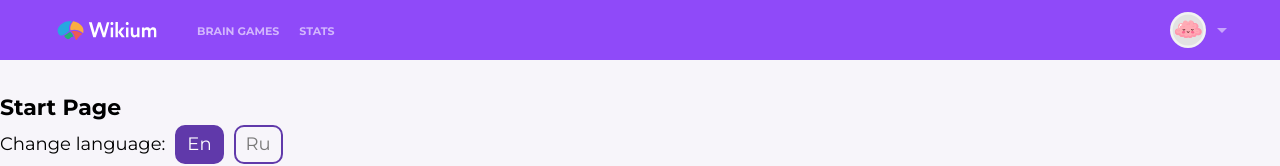
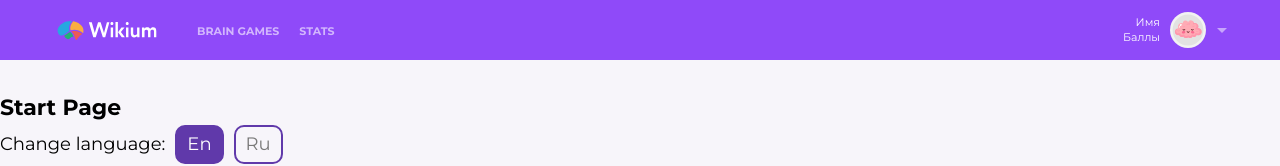
Before and after one commit to Ponomareva-Nina/Wikium-Clone, a React (Create React App) app in the folder client/: page /#/ in a window 1280 px wide. Shown: the top 166 px of the page. Built offline with nearby package versions, Linux system fonts and the light colour scheme.

Commit message:
fix: fix menu navigation behaivor, add acc info

```diff
--- a/client/src/components/Header/Header.tsx
+++ b/client/src/components/Header/Header.tsx
@@ -30,8 +30,8 @@ export const Header = () => {
       }
     };
 
-    document.addEventListener("mousedown", handler);
-    return () => document.removeEventListener("mousedown", handler);
+    document.body.addEventListener("mousedown", handler);
+    return () => document.body.removeEventListener("mousedown", handler);
   });
 
   return (
@@ -50,9 +50,9 @@ export const Header = () => {
           <div className={cn(styles.header_container)}>
             <Logo />
             <Burger onClick={toogleBurgerClick} isOpen={isMenuOpen} />
-            <NavigationList onClick={toogleBurgerClick} isOpen={isOpenAccPopup} />
+            {!isMenuOpen && <NavigationList />}
           </div>
-          <AccountLogo onClick={hadleAccountClick} isOpen={isOpenAccPopup} />
+          {!isMenuOpen && <AccountLogo onClick={hadleAccountClick} isOpen={isOpenAccPopup} />}
         </div>
       )}
     </header>
--- a/client/src/components/Menu/Menu.module.scss
+++ b/client/src/components/Menu/Menu.module.scss
@@ -6,7 +6,7 @@
 
     &__open {
         min-width: 28rem;
-        padding: 6.2rem 0 0 2rem;
+        padding: 1rem 2rem;
         position: fixed;
         top: 0;
         left: 0;
--- a/client/src/components/Menu/Menu.tsx
+++ b/client/src/components/Menu/Menu.tsx
@@ -2,7 +2,6 @@ import cn from "classnames";
 import { NavigationList } from "../NavigationList/NavigationList";
 import { AccountLogo } from "../UI";
 import styles from "./Menu.module.scss";
-// import styles from "./Menu.module.scss";
 
 type MenuProps = {
   isOpenAcc: boolean;
@@ -14,7 +13,9 @@ type MenuProps = {
 export const Menu = ({ onClickAcc, isOpenAcc, onClickMenu, isOpenMenu }: MenuProps) => {
   return (
     <div className={cn(isOpenMenu ? styles.menu__open : styles.menu)}>
-      {isOpenMenu && <AccountLogo onClick={onClickAcc} isOpen={isOpenAcc} />}
+      {isOpenMenu && (
+        <AccountLogo onClick={onClickAcc} isOpen={isOpenAcc} isOpenMenu={isOpenMenu} />
+      )}
       <NavigationList onClick={onClickMenu} isOpen={isOpenMenu} />
     </div>
   );
--- a/client/src/components/NavigationList/NavigationItem/NavigationItem.tsx
+++ b/client/src/components/NavigationList/NavigationItem/NavigationItem.tsx
@@ -9,7 +9,7 @@ export const NavigationItem = ({
 }: {
   children: string;
   to: string;
-  onClick: () => void;
+  onClick?: () => void;
 }) => {
   const match = useMatch(to);
 
--- a/client/src/components/NavigationList/NavigationList.tsx
+++ b/client/src/components/NavigationList/NavigationList.tsx
@@ -1,12 +1,11 @@
-// import styles from "./NavigationList.module.scss";
 import { useTranslation } from "react-i18next";
 import cn from "classnames";
 import { NavigationItem } from "./NavigationItem/NavigationItem";
 import styles from "./NavigationList.module.scss";
 
 type NavListProps = {
-  isOpen: boolean;
-  onClick: () => void;
+  isOpen?: boolean;
+  onClick?: () => void;
 };
 
 export const NavigationList = ({ isOpen, onClick }: NavListProps) => {
--- a/client/src/components/UI/AccountLogo/AccountLogo.module.scss
+++ b/client/src/components/UI/AccountLogo/AccountLogo.module.scss
@@ -1,3 +1,19 @@
+@import "../../../common.scss";
+
+.account_container {
+    @include flex-row;
+
+    @media screen and (max-width: 800px) {
+        display: none;
+    }
+}
+
+.account_descr {
+    @include font-main(1.1rem);
+    text-align: right;
+    color: #FFFFFF;
+}
+
 .account_btn {
     width: 6.3rem;
     display: inline-flex;
@@ -24,10 +40,6 @@
         transition: transform 0.2s;
         transform: rotate(180deg);
     }
-
-    @media screen and (max-width: 800px) {
-        display: none;
-    }
 }
 
 .avatar_photo {
@@ -47,3 +59,17 @@
         transform: rotate(360deg);
     }
 }
+
+
+.menu_acc {
+    width: 100%;
+    padding-bottom: 1rem;
+    display: inline-flex;
+    align-items: center;
+    justify-content: flex-end;
+    gap: 1rem
+}
+
+.account_btn_menu {
+    background: transparent;
+}
--- a/client/src/components/UI/AccountLogo/AccountLogo.tsx
+++ b/client/src/components/UI/AccountLogo/AccountLogo.tsx
@@ -5,16 +5,26 @@ import styles from "./AccountLogo.module.scss";
 type AccountLogoProps = {
   onClick: () => void;
   isOpen: boolean;
+  isOpenMenu?: boolean;
 };
 
-export const AccountLogo = ({ onClick, isOpen }: AccountLogoProps) => {
+export const AccountLogo = ({ onClick, isOpen, isOpenMenu }: AccountLogoProps) => {
   return (
+    <div className={cn(!isOpenMenu ? styles.account_container : styles.menu_acc)}>
+      <div>
+        <p className={cn(styles.account_descr)}>Имя</p>
+        <p className={cn(styles.account_descr)}>Баллы</p>
+      </div>
       <button
         type="button"
-      className={cn(styles.account_btn, isOpen && styles.account_btn__active)}
+        className={cn(
+          !isOpenMenu ? styles.account_btn : styles.account_btn_menu,
+          isOpen && styles.account_btn__active
+        )}
         onClick={onClick}
       >
         <img className={cn(styles.avatar_photo)} src={noneAvatar} alt="Имя аккаунта" />
       </button>
+    </div>
   );
 };
```
Also changed, not shown: client/src/components/NavigationList/NavigationList.module.scss (line endings or trailing spaces). Lines whose indentation alone changed are shown as unchanged.
